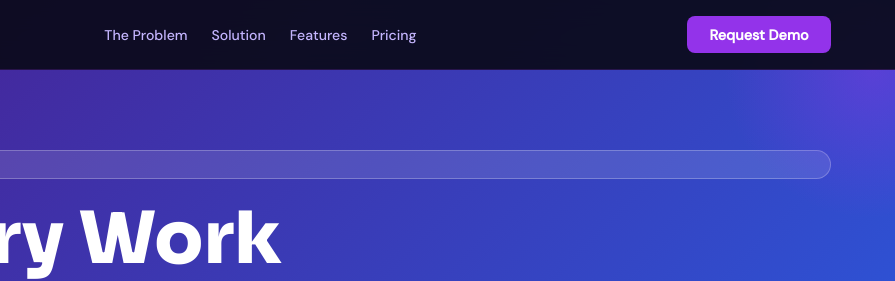
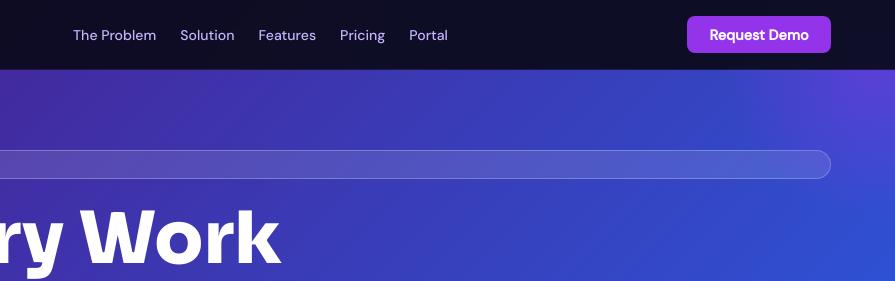
Before and after one commit to robertords1963/whatidid-corp-landing, a plain HTML site: page index.html in a window 1280 px wide. Shown: the top 281 px of the page, 385-1280 px from the left. Drawn offline with Linux system fonts and the light colour scheme.

Commit message:
Add files via upload

```diff
--- a/index.html
+++ b/index.html
@@ -285,6 +285,7 @@ footer p{color:#475569;font-size:.82rem;}
     <li><a href="#solution">Solution</a></li>
     <li><a href="#features">Features</a></li>
     <li><a href="#pricing">Pricing</a></li>
+    <li><a href="https://portal.whatidid.app" target="_blank">Portal</a></li>
   </ul>
   <a href="#cta" class="nav-btn">Request Demo</a>
 </nav>
```
